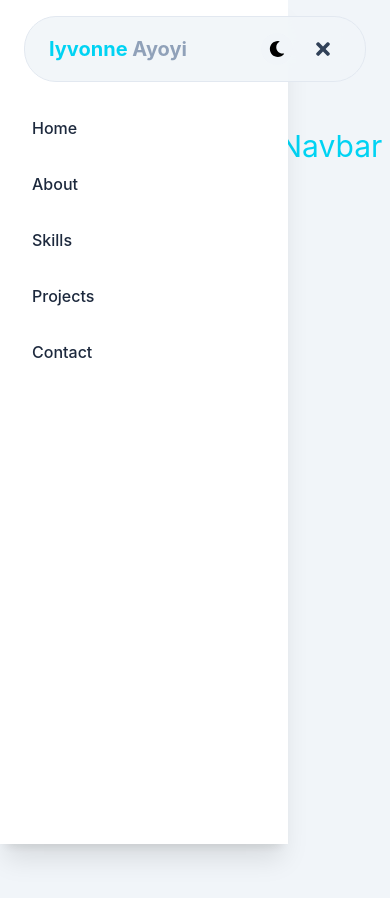
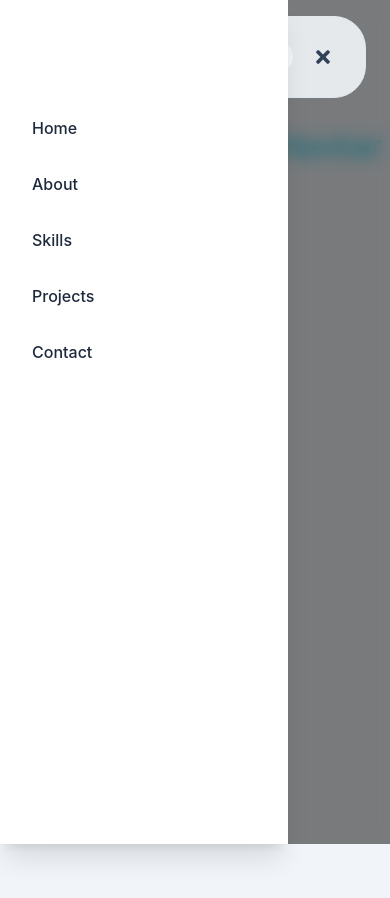
Before and after one commit to IyvonneAyoyi/Iyvonne-Ayoyi, a React (Vite) app: page / in a window 390 px wide. Both pictures are taken after a click on the button 323 px from the left and 49 px from the top of the page. Shown: the top 898 px of the page. Built offline with nearby package versions, Linux system fonts and the light colour scheme.

Commit message:
Feat(Navbar): Add scroll transition, mobile overlay, and resize handling

```diff
--- a/src/components/Navbar.jsx
+++ b/src/components/Navbar.jsx
@@ -37,6 +37,20 @@ const links = [
             return () => window.removeEventListener('scroll', handleShadow);
     }, []);
 
+    useEffect(() => {
+  const handleResize = () => {
+    if (window.innerWidth >= 768) {
+      setNav(false);
+    }
+  };
+
+  window.addEventListener("resize", handleResize);
+
+  return () => {
+    window.removeEventListener("resize", handleResize);
+  };
+}, []);
+
     const toggleDarkMode = () => {
         setDarkMode(prev => !prev);
     };
@@ -71,18 +85,18 @@ const links = [
   className="fixed top-0 left-0 w-full z-50 px-6 md:px-10 py-4">
 
             <div
-  className={`w-full rounded-4xl
+  className={`w-full rounded-4xl transition-all duration-300
     ${
       shadow
-        ? "shadow-[0_0_20px_rgb(34_211_238)]"
-        : ""
+        ? "py-1 shadow-[0_0_20px_rgb(34_211_238)]"
+        : "py-3"
     }
     bg-slate-100/90
     dark:bg-black/50
     backdrop-blur-md
     border border-slate-200 dark:border-slate-700`}>
 
-            <div className="flex items-center h-16 sm:h-20 px-6 md:px-10">
+            <div className="flex items-center h-14 sm:h-16 px-6 md:px-10 transition-all duration-300">
                 <div className="flex flex-1 justify-start">
                 <motion.a
               href="#home"
@@ -139,12 +153,18 @@ const links = [
             {nav && (
                 <>
                 <motion.div
+        initial={{ opacity: 0 }}
+        animate={{ opacity: 1 }}
+        exit={{ opacity: 0 }}
+        onClick={() => setNav(false)}
+        className="fixed inset-0 bg-black/50 backdrop-blur-sm z-30"/>
+                <motion.div
                 variants={mobileMenuVariants}
                 initial="hidden"
                 animate="visible"
                 exit="exit"
                 className="fixed top-0 left-0 w-72 sm:w-[320px]
-                h-screen bg-white dark:bg-black z-40 pt-20
+                h-screen bg-white dark:bg-black z-50 pt-20
                 shadow-xl">
                     <div className="flex flex-col h-full">
                         <ul className="flex-1 py-6 px-4">
```
